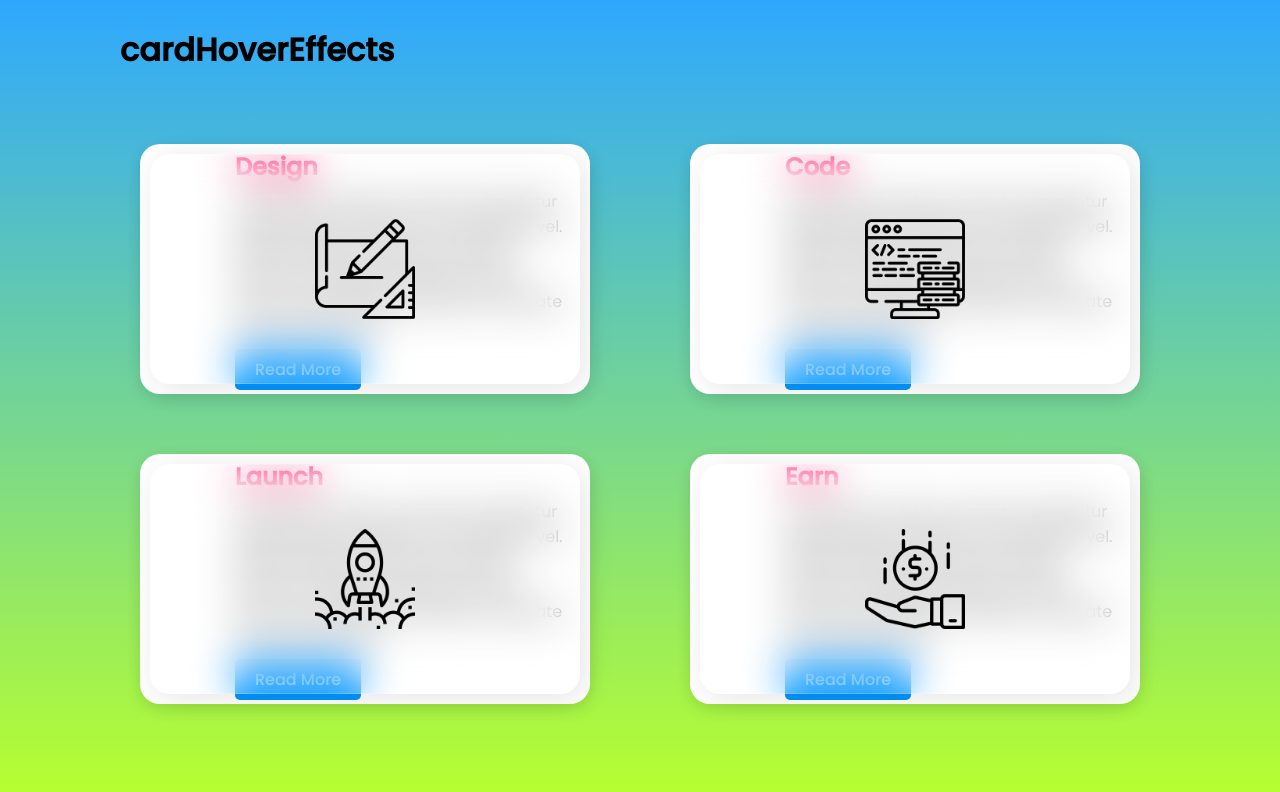
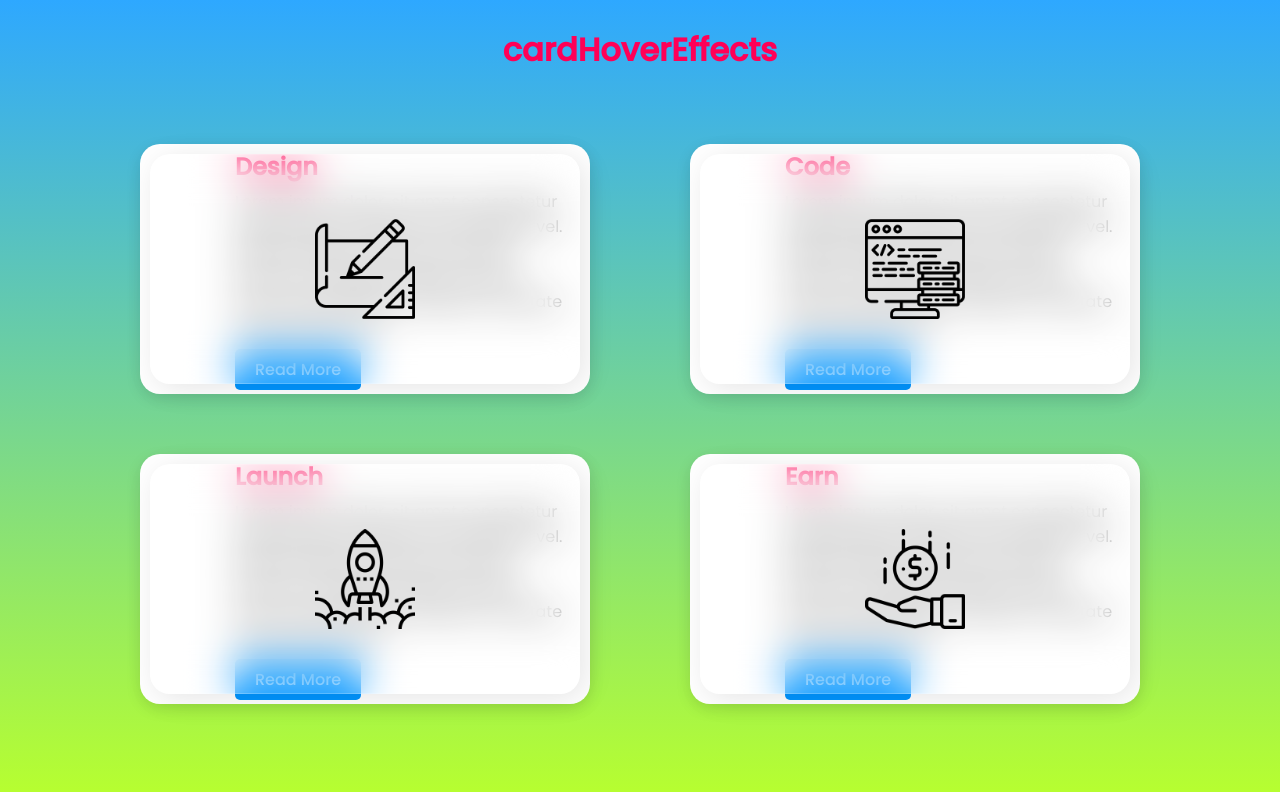
Before and after one commit to Lloydi0515/cardHoverEffects, a plain HTML site: page index.html in a window 1280 px wide. Drawn offline with Linux system fonts and the light colour scheme.

Commit message:
h1 added with hover effects

```diff
--- a/style.css
+++ b/style.css
@@ -14,6 +14,18 @@ body {
     min-height: 100vh;
     background: linear-gradient(0deg, #b8ff2e, #2ea8ff);
     background-attachment: fixed;
+}
+
+h1 {
+    color: #ff0057;
+    display: flex;
+    justify-content: center;
+    align-items: center;
+    flex-direction: column;
+}
+
+h1:hover {
+    color: #b8ff2e;
 }
 
 .container {
```
